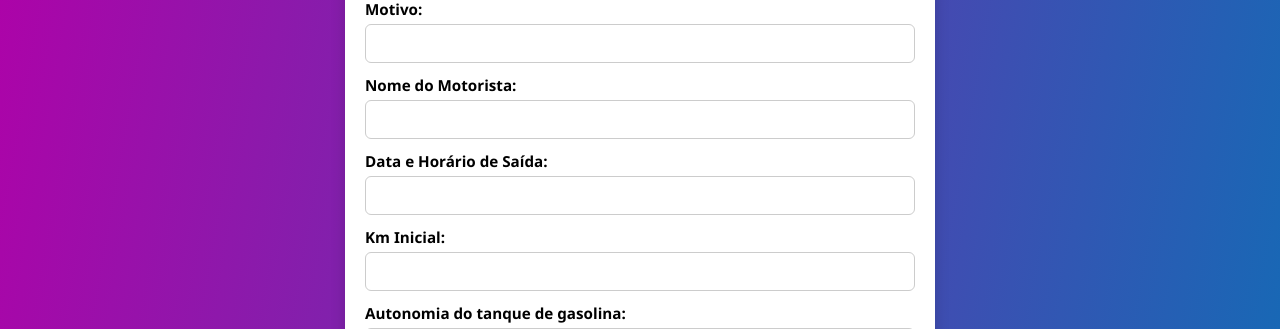
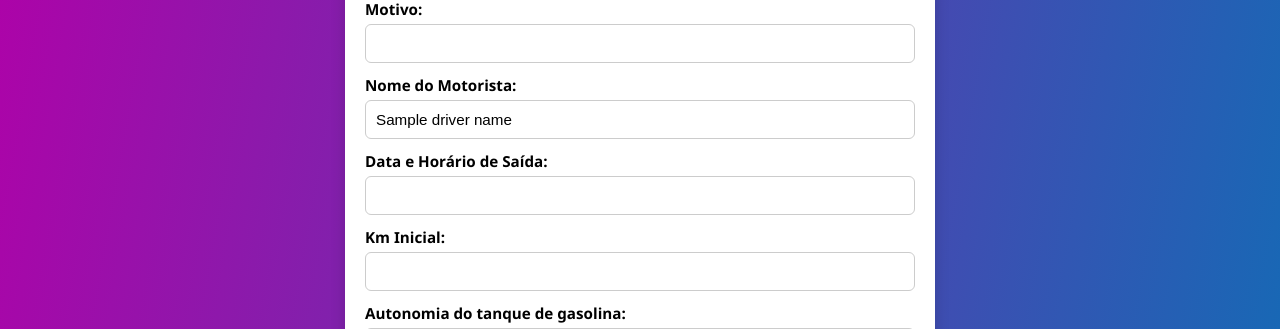
Before and after one commit to rasilvabrandao-stack/VeiculosFlex, a Flask app: template templates/initial_form.html in a window 1280 px wide. Shown: the part 198-527 px from the top of the page. Run offline with Flask 3, Linux system fonts and the light colour scheme; the template is opened without the code that fills it: most values are stand-ins (such as "Sample title", 1, 10 or a date in 2020).

Commit message:
Update initial_form.html

```diff
--- a/templates/initial_form.html
+++ b/templates/initial_form.html
@@ -275,10 +275,10 @@ input[type="time"]:focus {
       <input type="text" id="reason" name="reason" required>
 
       <label for="driver_name">Nome do Motorista:</label>
-      <input type="text" id="driver_name" name="driver_name" required>
+      <input type="text" id="driver_name" name="driver_name" value="{{ driver_name }}" required>
 
-      <label for="date_time">Data e Horário de Saída:</label>
-      <input type="text" id="date_time" name="date_time" readonly>
+      <label for="departure_time">Data e Horário de Saída:</label>
+      <input type="text" id="departure_time" name="departure_time" readonly>
 
       <label for="initial_km">Km Inicial:</label>
       <input type="number" id="initial_km" name="initial_km" required>
@@ -425,7 +425,7 @@ input[type="time"]:focus {
         minute: '2-digit',
         second: '2-digit'
       });
-      document.getElementById('date_time').value = dateTimeString;
+      document.getElementById('departure_time').value = dateTimeString;
     });
 
     document.getElementById('initialForm').addEventListener('submit', function(e) {
```
